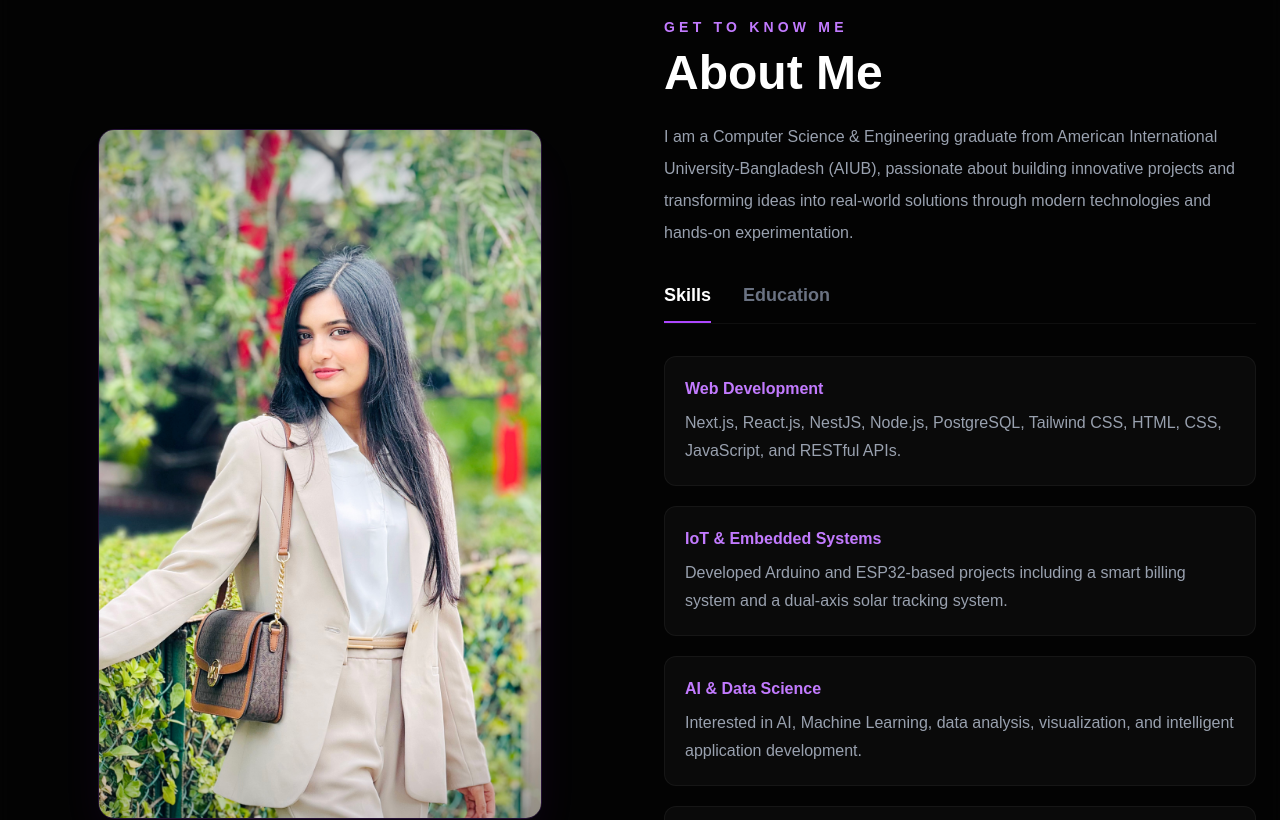
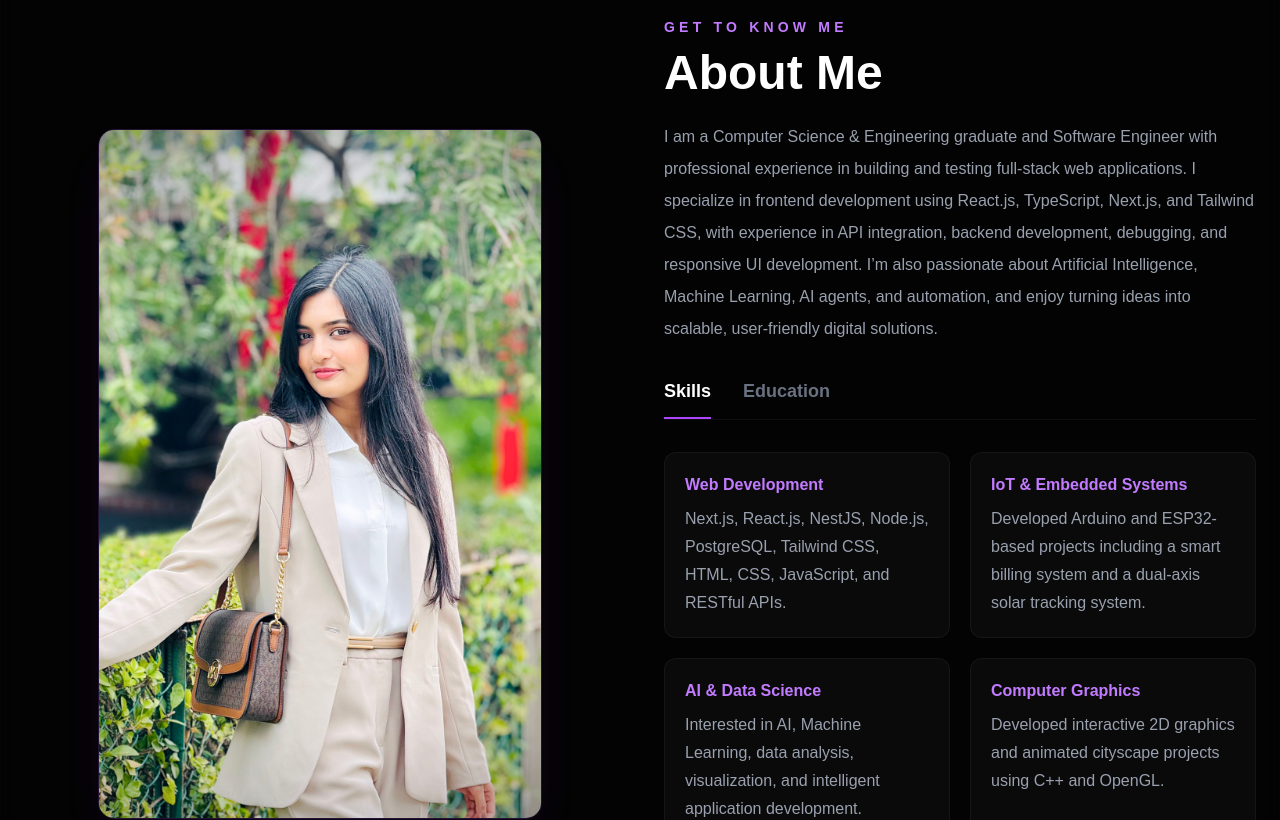
Before and after one commit to TonimaDristy/nextjs-portfolio, a Next.js app: page / in a window 1280 px wide. Shown: the part 880-1700 px from the top of the page. Built offline with nearby package versions, Linux system fonts and the light colour scheme.

Commit message:
Update about section

```diff
--- a/components/About.tsx
+++ b/components/About.tsx
@@ -44,11 +44,15 @@ export default function About() {
 
             {/* Description */}
             <p className="leading-8 text-gray-400">
-              I am a Computer Science & Engineering graduate from American
-              International University-Bangladesh (AIUB), passionate about
-              building innovative projects and transforming ideas into
-              real-world solutions through modern technologies and hands-on
-              experimentation.
+              I am a Computer Science & Engineering graduate and Software
+              Engineer with professional experience in building and testing
+              full-stack web applications. I specialize in frontend development
+              using React.js, TypeScript, Next.js, and Tailwind CSS, with
+              experience in API integration, backend development, debugging, and
+              responsive UI development. I’m also passionate about Artificial
+              Intelligence, Machine Learning, AI agents, and automation, and
+              enjoy turning ideas into scalable, user-friendly digital
+              solutions.
             </p>
 
             {/* Tabs */}
@@ -78,7 +82,7 @@ export default function About() {
 
             {/* Skills Content */}
             {activeTab === "skills" && (
-              <div className="mt-8 space-y-5">
+              <div className="mt-8 grid gap-5 sm:grid-cols-2">
                 <div className="rounded-xl border border-white/5 bg-white/[0.03] p-5 transition duration-300 hover:border-purple-500/20 hover:bg-purple-500/[0.04]">
                   <h3 className="font-semibold text-purple-400">
                     Web Development
@@ -120,7 +124,6 @@ export default function About() {
                 </div>
               </div>
             )}
-
             {/* Education Content */}
             {activeTab === "education" && (
               <div className="mt-8 space-y-5">
```
